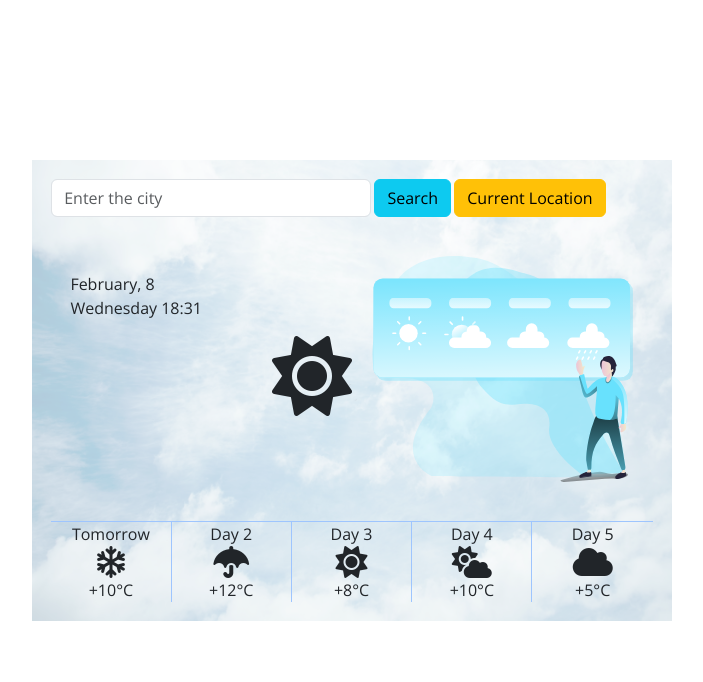
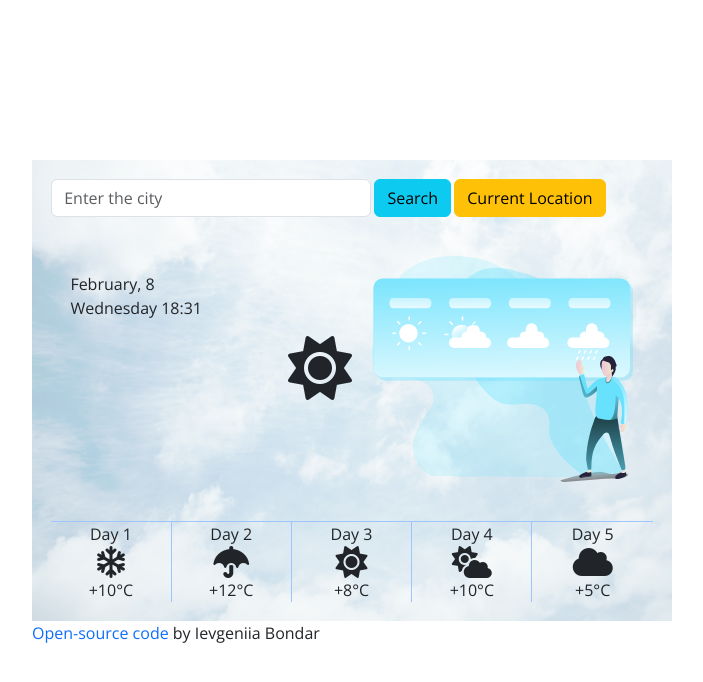
Before and after one commit to Jane-Bond/weather-app, a plain HTML site: page index.html in a window 1280 px wide. Shown: the whole page, without its empty margins (288-991 px from the left). Drawn offline with nearby package versions, Linux system fonts and the light colour scheme; no server answers.

Commit message:
edit text size, icon, link
edit text and main icon sizes, added link to the open-source code

```diff
--- a/index.html
+++ b/index.html
@@ -66,7 +66,7 @@
       </div>
       <div class="forecast-for-the-week">
         <span class="days border-primary-subtle border-top border-end">
-          Tomorrow
+          Day 1
           <i class="day-icon fa-regular fa-snowflake"></i>
           +10°C
         </span>
@@ -92,6 +92,15 @@
         </span>
       </div>
     </div>
+    <div class="footer">
+        <a
+          href="https://github.com/Jane-Bond/weather-app"
+          class="open-source-link"
+          >Open-source code</a
+        >
+        by Ievgeniia Bondar
+      </div>
+
     <script src="index.js"></script>
   </body>
 </html>
--- a/style.css
+++ b/style.css
@@ -1,5 +1,6 @@
 .weather-app {
   margin: 10em auto;
+  margin-bottom: 0;
   max-width: 40em;
   max-height: 40em;
   overflow: hidden;
@@ -60,7 +61,7 @@
 
 .temperature {
   color: rgb(33, 33, 33);
-  font-size: 64px;
+  font-size: 3em;
   font-weight: 400;
   line-height: 1;
 }
@@ -75,7 +76,7 @@
 }
 
 .main-icon {
-  font-size: 5em;
+  font-size: 4em;
   text-align: center;
 }
 
@@ -100,3 +101,14 @@
   text-align: center;
   width: 20%;
 }
+.open-source-link {
+  text-decoration: none;
+}
+
+.footer {
+  margin: 0 auto;
+  max-width: 40em;
+  max-height: 40em;
+  font-family: "Open Sans", sans-serif;
+  width: 100%;
+}
```
